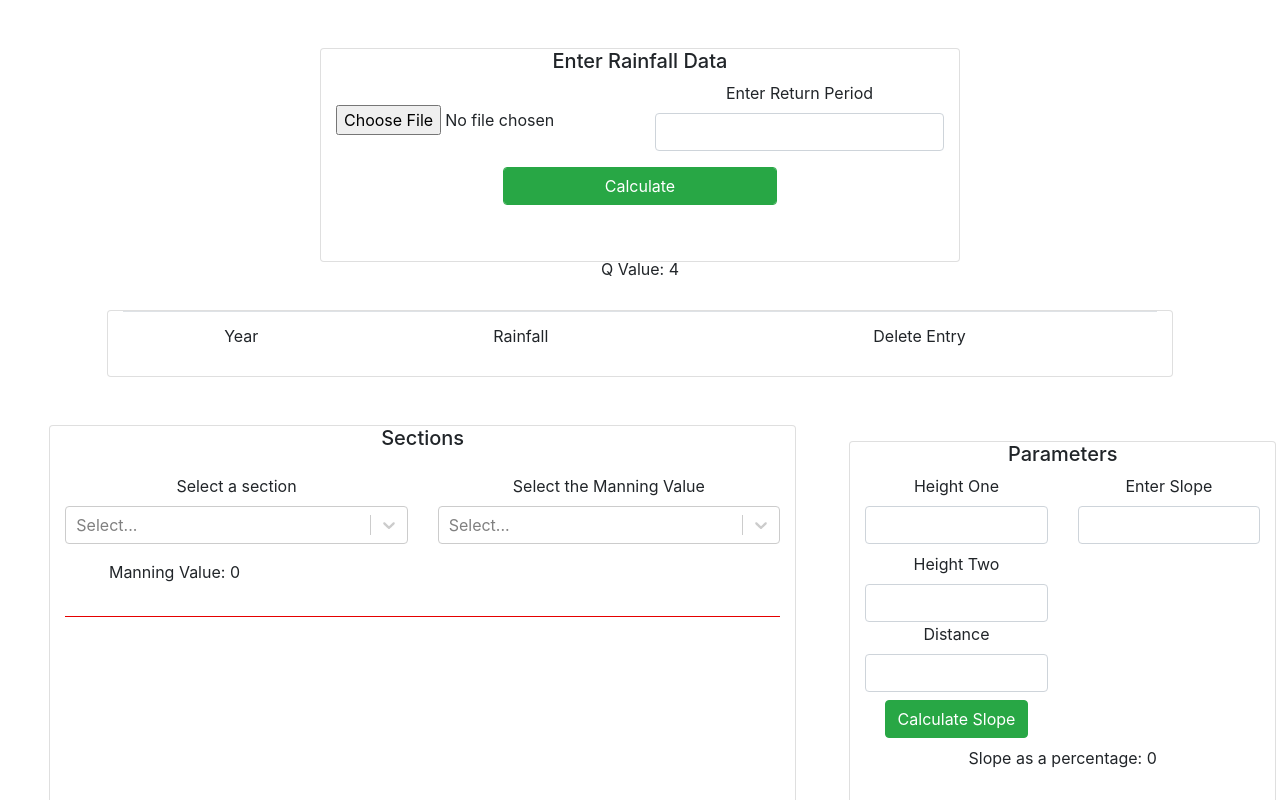
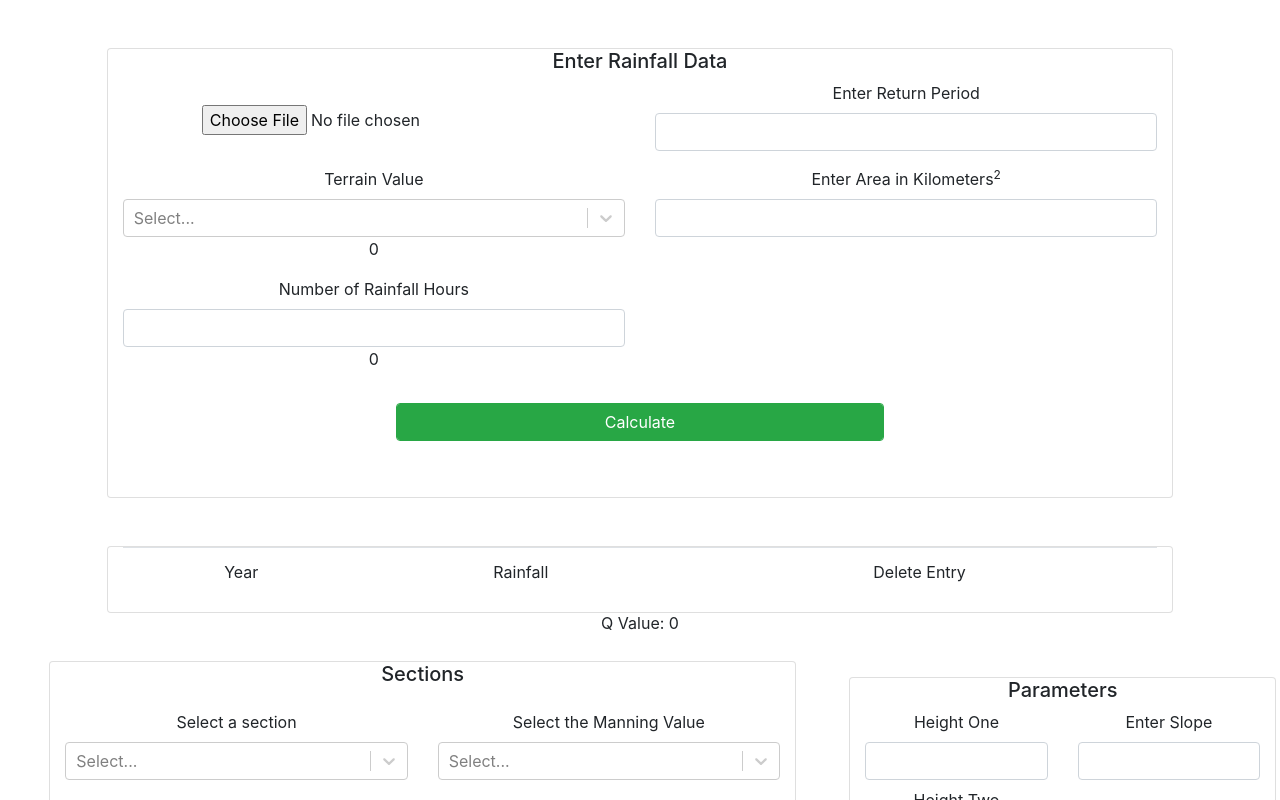
Before and after one commit to Sanqqara/brain-vicky-civil, a React (Create React App) app in the folder client/: page / in a window 1280 px wide. Shown: the top 800 px of the page. Built offline with nearby package versions, Linux system fonts and the light colour scheme.

Commit message:
getting depth using new iteration

```diff
--- a/client/src/components/home.js
+++ b/client/src/components/home.js
@@ -28,7 +28,7 @@ export class Home extends Component {
             AValue: 0,
             breadth: 0,
             depth: 0,
-            qValue: 4,
+            qValue: 0,
             difference: 0,
             optimumDepth: 0,
             rectangularHidden: true,
@@ -40,7 +40,10 @@ export class Home extends Component {
             q_slope: 0,
             q_intercept: 0,
             yearRainArray: [],
-            returnPeriod: 0
+            returnPeriod: 0,
+            areaInKm: 0,
+            terrainValue: 0,
+            rainfallHours: 0
         }
     }
 
@@ -141,20 +144,39 @@ export class Home extends Component {
         let data = []
         let rainvalues = []
         let yearValues = []
+        let convertedArray = []
         let col_titles = this.state.file[0].slice(0, 2)
         this.state.file.slice(1, this.state.file.length).map((array, index) => (
             rainvalues.push(array[1]),
             yearValues.push(array[0])
         ))
         this.setState({ rainvalues: rainvalues })
+        // for (let i = 0; i < rainValues.length; i++) {
+        //     let q = 0
+        //     let rate = ((rainValues / 10) / this.state.rainfallHours)
+        //     let converted = this.state.terrainValue * rate * this.state.areaInKm
+        //     console.log(converted)
+        // }
         console.log(rainvalues)
         rainvalues = rainvalues.sort().reverse()
+        rainvalues.forEach((value => {
+            let q = 0
+            let rate = ((value / 10) / this.state.rainfallHours)
+            let converted = this.state.terrainValue * rate * this.state.areaInKm
+            // console.log(converted)
+            convertedArray.push(converted)
+        }))
         // console.log(rainvalues)
         let xyArray = []
         let order = 1
+        // for (let i = 0; i < rainvalues.length; i++) {
+        //     // console.log(rainValues[i])
+        //     xyArray[i] = { [order]: rainvalues[i] }
+        //     order++
+        // }
         for (let i = 0; i < rainvalues.length; i++) {
             // console.log(rainValues[i])
-            xyArray[i] = { [order]: rainvalues[i] }
+            xyArray[i] = { [order]: convertedArray[i] }
             order++
         }
         // console.log(xyArray)
@@ -376,10 +398,19 @@ export class Home extends Component {
             { value: "Circular", label: "Circular" }
         ]
 
+        const terrainOptions = [
+            { label: "Flat Residental areas", value: 0.4 },
+            { label: "Moderately steep residential areas", value: 0.6 },
+            { label: "Built up areas-impervious", value: 0.8 },
+            { label: "Rolling lands and clay loam soils", value: 0.5 },
+            { label: "Hilly areas, forests, clay and loamy soils", value: 0.5 },
+            { label: "Flat cultivated lands and sandy soils", value: 0.2 }
+        ]
+
         return (
             <div className="container-fluid">
                 <div className="row my-5">
-                    <div className="col-6 mx-auto card">
+                    <div className="col-10 mx-auto card">
                         <h5 className="display-5">Enter Rainfall Data</h5>
                         {/* <div className="row mt-2">
                             <div className="col-6">
@@ -402,6 +433,29 @@ export class Home extends Component {
                             <div className="col-6">
                                 <label>Enter Return Period</label>
                                 <input className="form-control" type="number" onChange={(e) => this.setState({ returnPeriod: e.target.value })} />
+                            </div>
+                        </div>
+                        <div className="row mt-3">
+                            <div className="col-6">
+                                <label>Terrain Value</label>
+                                <Select
+                                    options={
+                                        terrainOptions
+                                    }
+                                    onChange={(e) => this.setState({ terrainValue: e.value })}
+                                />
+                                <p>{this.state.terrainValue}</p>
+                            </div>
+                            <div className="col-6">
+                                <label>Enter Area in Kilometers<sup>2</sup></label>
+                                <input className="form-control" type="number" onChange={(e) => this.setState({ areaInKm: e.target.value })} />
+                            </div>
+                        </div>
+                        <div className="row">
+                            <div className="col-6">
+                                <label>Number of Rainfall Hours</label>
+                                <input className="form-control" type="number" onChange={(e) => this.setState({ rainfallHours: e.target.value })} />
+                                <p>{this.state.rainfallHours}</p>
                             </div>
                         </div>
 
```
